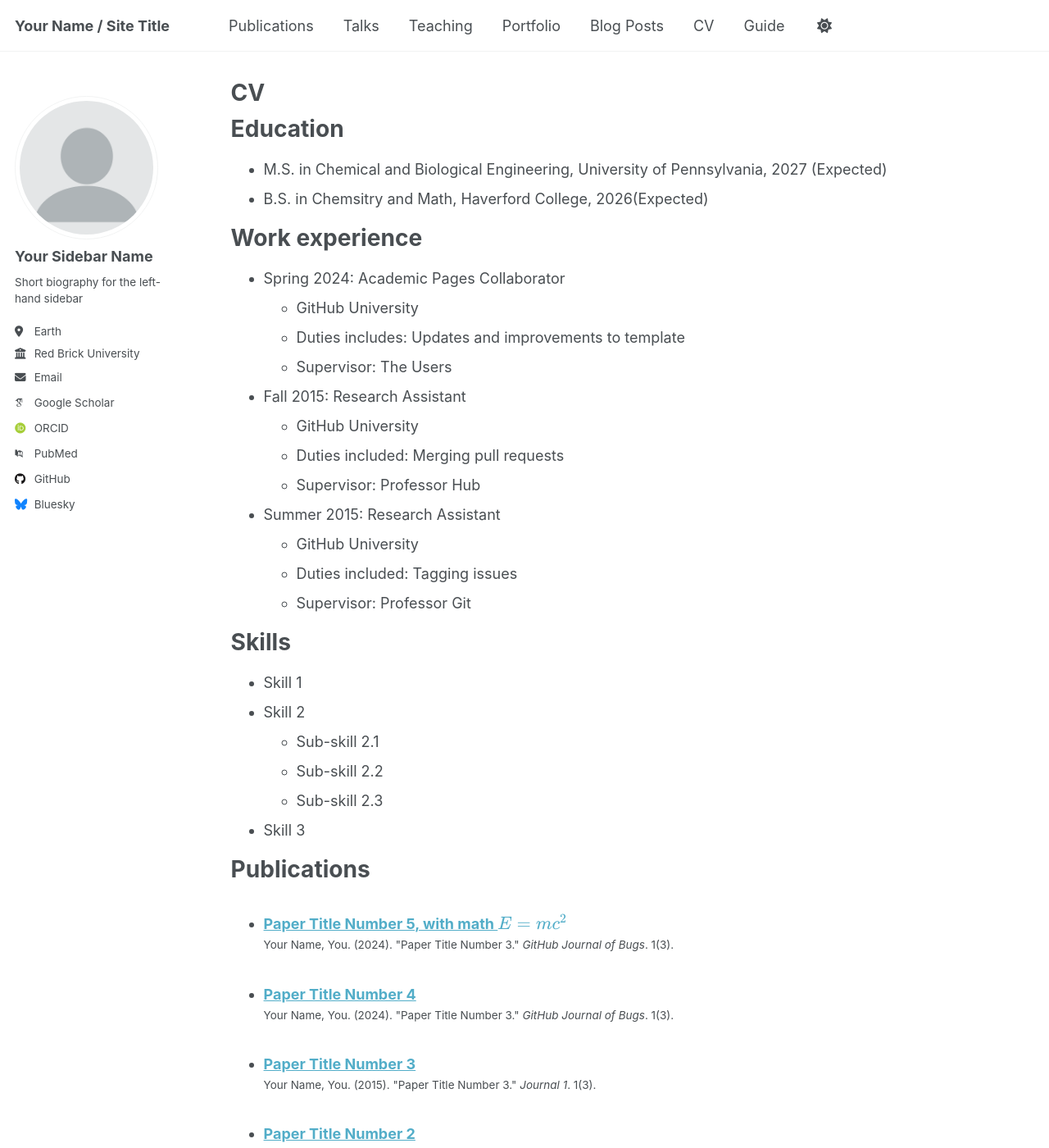
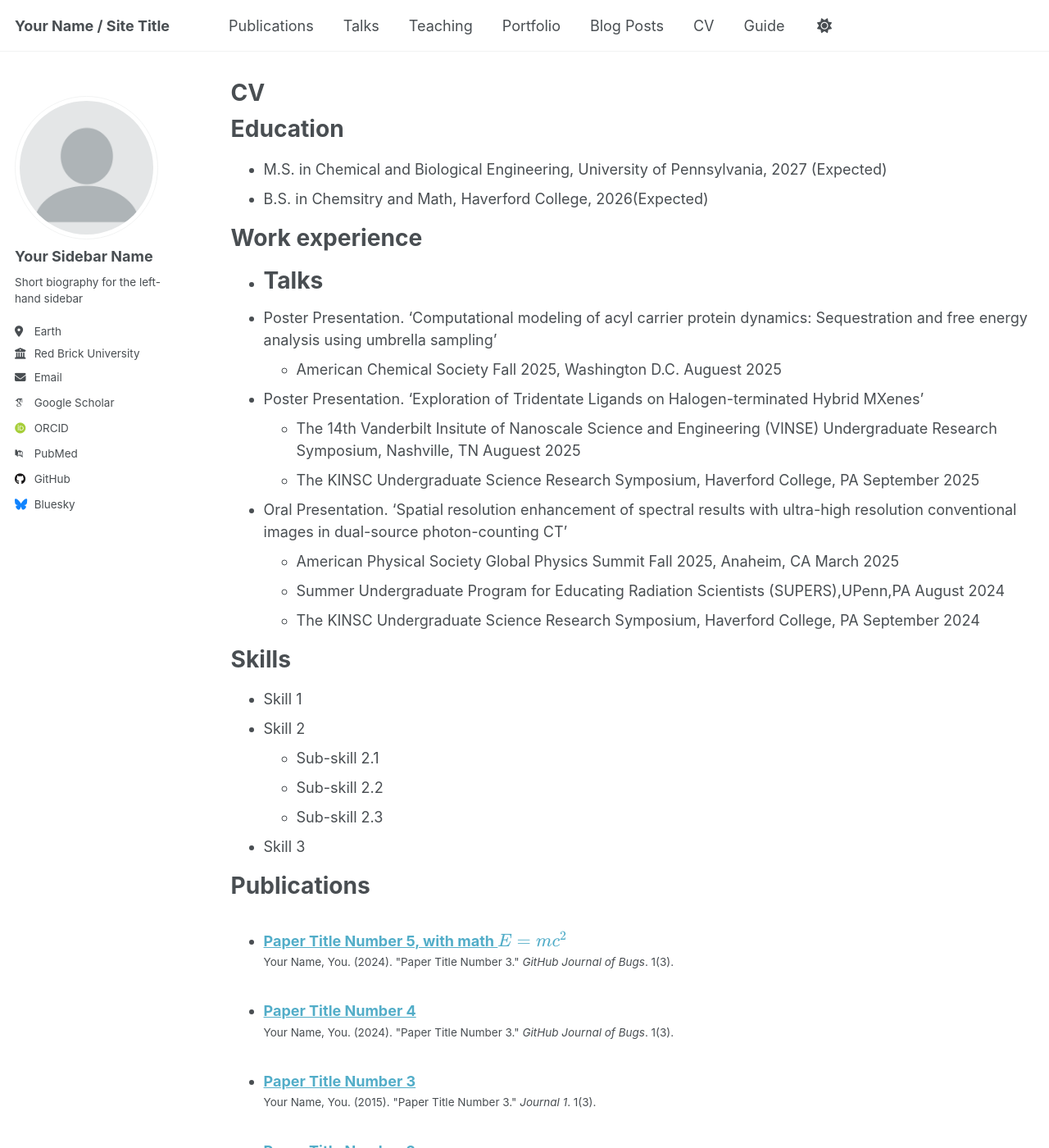
Before and after one commit to shellyny1103/shellyny1103.github.io, a Jekyll site: the page built from _pages/cv.md, in a window 1280 px wide and 1400 px high. Shown: the whole window at 82% size. Built offline with Jekyll 4.4.1, drawn with Linux system fonts in a browser that asks for light colours; some web fonts are replaced; a script that is not in the unit is left out; some of the changed text lies outside the part shown.

Commit message:
Update cv.md

```diff
--- a/_pages/cv.md
+++ b/_pages/cv.md
@@ -14,22 +14,22 @@ Education
 * M.S. in Chemical and Biological Engineering, University of Pennsylvania, 2027 (Expected)
 * B.S. in Chemsitry and Math, Haverford College, 2026(Expected)
 
+
 Work experience
 ======
-* Spring 2024: Academic Pages Collaborator
-  * GitHub University
-  * Duties includes: Updates and improvements to template
-  * Supervisor: The Users
+*
+Talks
+======
+* Poster Presentation. 'Computational modeling of acyl carrier protein dynamics: Sequestration and free energy analysis using umbrella sampling'
+  * American Chemical Society Fall 2025, Washington D.C.                                     Auguest 2025
+* Poster Presentation. 'Exploration of Tridentate Ligands on Halogen-terminated Hybrid MXenes'
+  * The 14th Vanderbilt Insitute of Nanoscale Science and Engineering (VINSE) Undergraduate Research Symposium, Nashville, TN    Auguest 2025
+  * The KINSC Undergraduate Science Research Symposium, Haverford College, PA                September 2025
+* Oral Presentation. 'Spatial resolution enhancement of spectral results with ultra-high resolution conventional images in dual-source photon-counting CT'
+  * American Physical Society Global Physics Summit  Fall 2025, Anaheim, CA                  March 2025
+  * Summer Undergraduate Program for Educating Radiation Scientists (SUPERS),UPenn,PA        August 2024
+  * The KINSC Undergraduate Science Research Symposium, Haverford College, PA                September 2024
 
-* Fall 2015: Research Assistant
-  * GitHub University
-  * Duties included: Merging pull requests
-  * Supervisor: Professor Hub
-
-* Summer 2015: Research Assistant
-  * GitHub University
-  * Duties included: Tagging issues
-  * Supervisor: Professor Git
 
 Skills
 ======
@@ -46,11 +46,7 @@ Publications
     {% include archive-single-cv.html %}
   {% endfor %}</ul>
 
-Talks
-======
-  <ul>{% for post in site.talks reversed %}
-    {% include archive-single-talk-cv.html  %}
-  {% endfor %}</ul>
+
 
 Teaching
 ======
```
